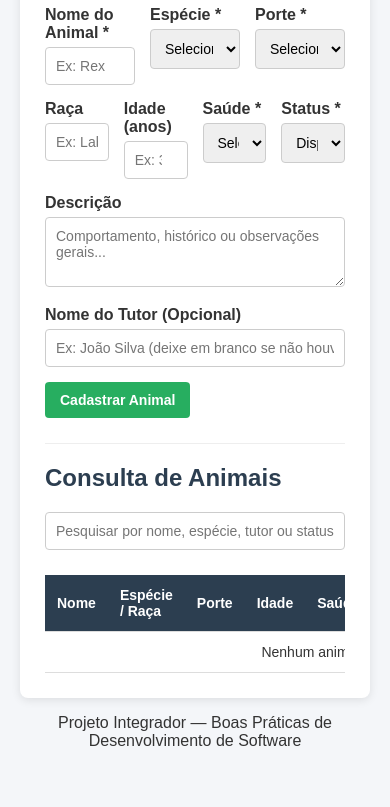
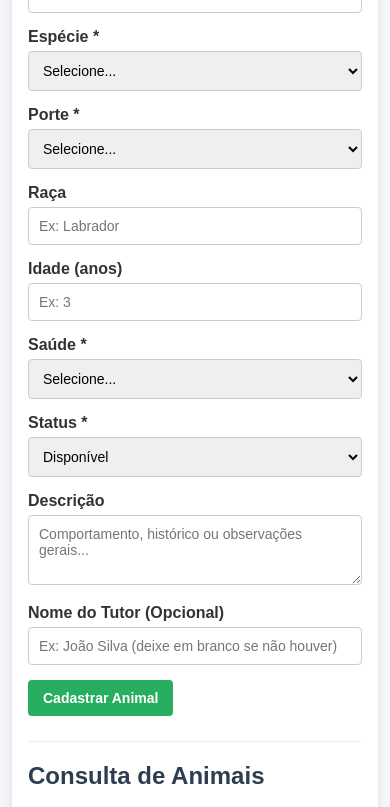
Before and after one commit to dapievejukio/cadastro-animais-adocao, a plain HTML site: page animais/index.html in a window 390 px wide. Shown: the part 171-978 px from the top of the page. Before the commit the page ends 957 px from the top, so only its background shows below. Drawn offline with Linux system fonts and the light colour scheme.

Commit message:
Ajusta formulário para telas estreitas

```diff
--- a/animais/style.css
+++ b/animais/style.css
@@ -53,6 +53,22 @@ textarea {
 
 .row .form-group {
     flex: 1;
+    min-width: 0;
+}
+
+@media (max-width: 600px) {
+    body {
+        padding: 12px;
+    }
+
+    .container {
+        padding: 16px;
+    }
+
+    .row {
+        flex-direction: column;
+        gap: 0;
+    }
 }
 
 button {
```
